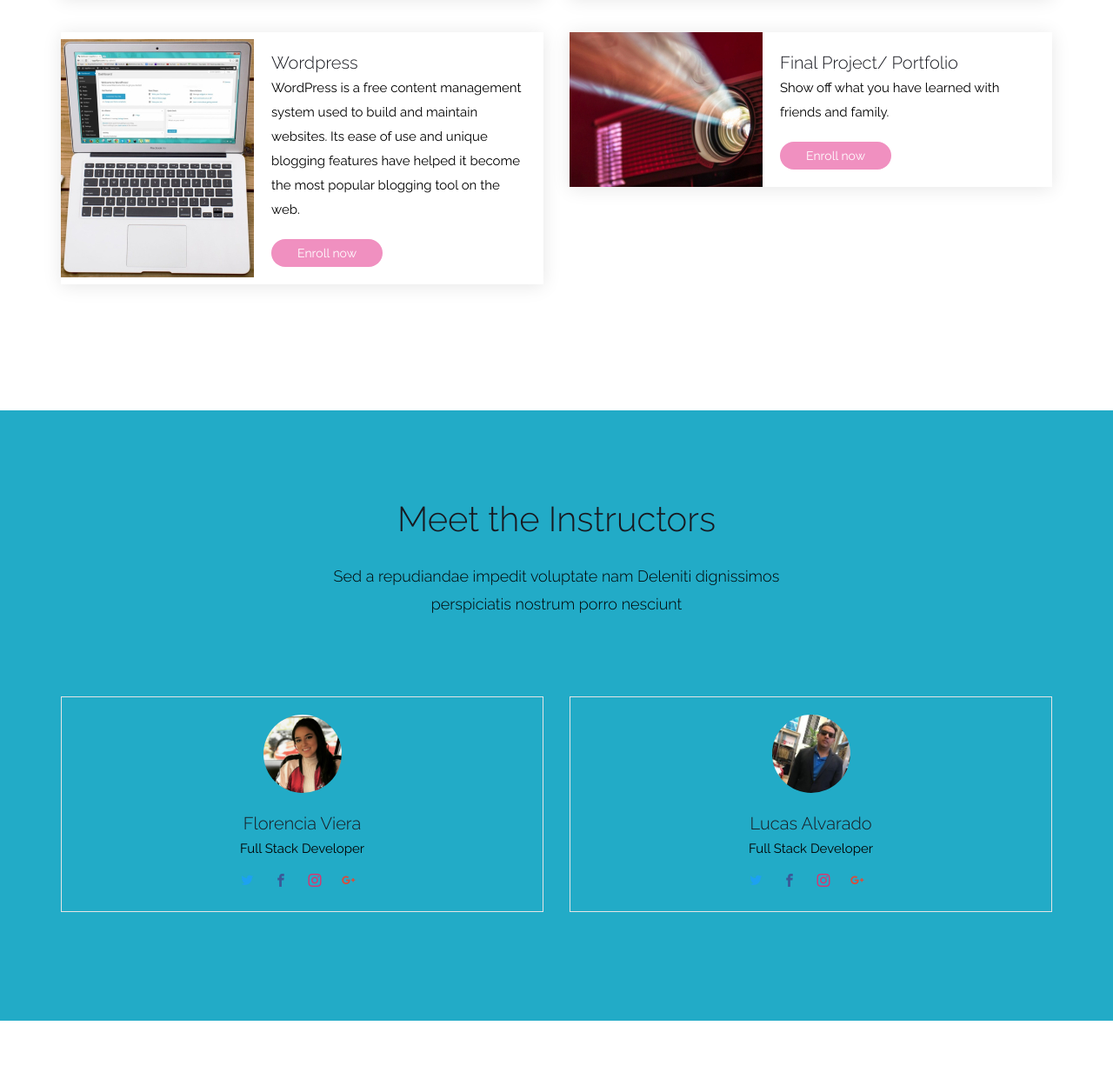
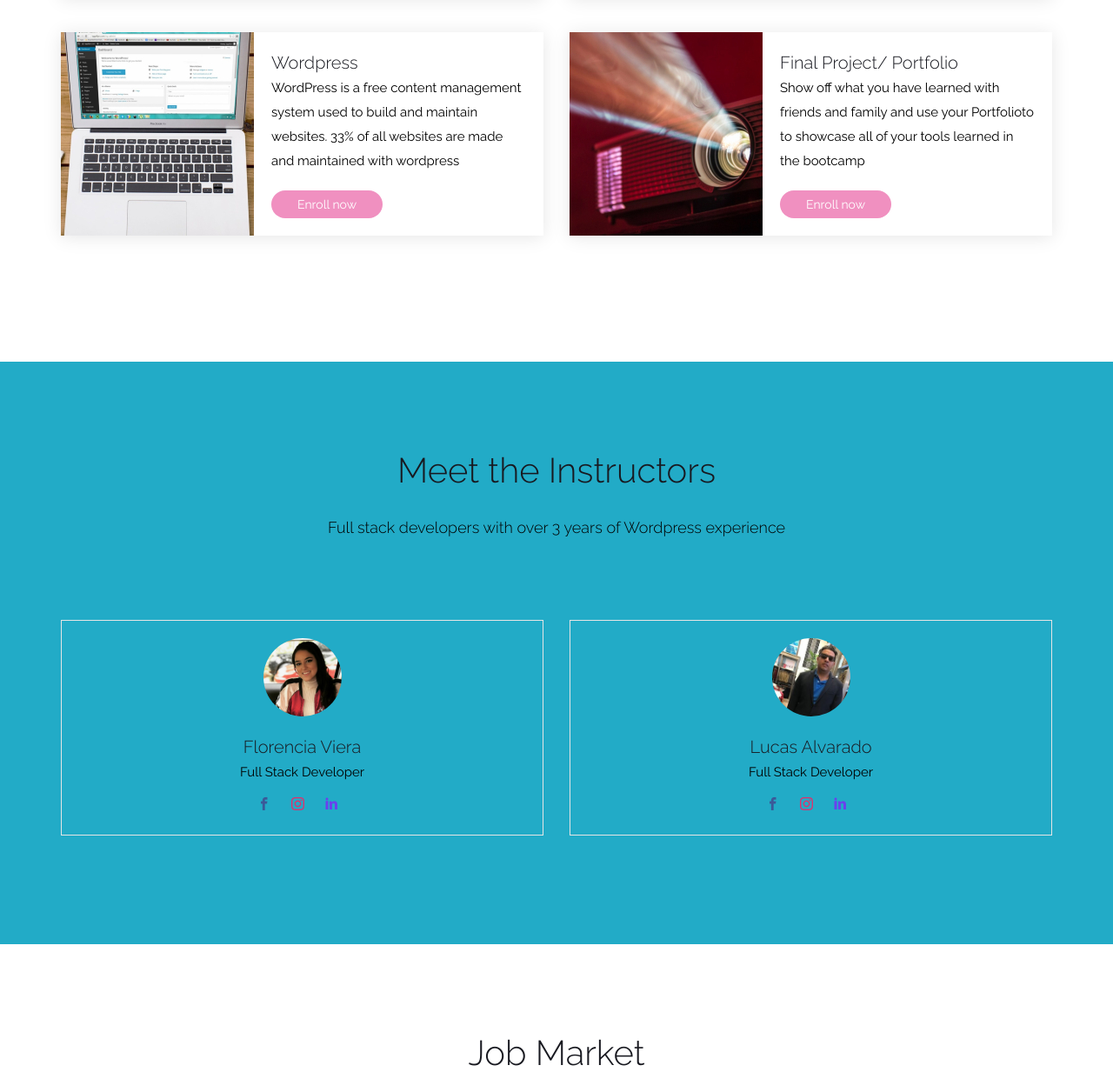
Before and after one commit to lucasalvarado23/school, a website: page index.html in a window 1280 px wide. Shown: the part 2783-4016 px from the top of the page at 87% size. Drawn offline with Linux system fonts and the light colour scheme; files whose address does not match are found by name.

Commit message:
social media

```diff
--- a/index.html
+++ b/index.html
@@ -263,7 +263,7 @@
                 </div>
                 <div class="text">
                   <h3>Wordpress</h3>
-                  <p>WordPress is a free content management system used to build and maintain websites. Its ease of use and unique blogging features have helped it become the most popular blogging tool on the web.</p>
+                  <p>WordPress is a free content management system used to build and maintain websites. 33% of all websites are made and maintained with wordpress</p>
                   <p><a href="#" class="btn">Enroll now</a></p>
                 </div>
               </div>
@@ -317,7 +317,7 @@
                 </div>
                 <div class="text">
                   <h3>Final Project/ Portfolio</h3>
-                  <p>Show off what you have learned with friends and family.</p>
+                  <p>Show off what you have learned with friends and family and use your Portfolioto to showcase all of your tools learned in the bootcamp</p>
                   <p><a href="#" class="btn">Enroll now</a></p>
                 </div>
               </div>
@@ -334,7 +334,7 @@
           <div class="row">
             <div class="col-md-6 col-md-offset-3 text-center section-heading probootstrap-animate">
               <h2>Meet the Instructors</h2>
-              <p class="lead">Sed a repudiandae impedit voluptate nam Deleniti dignissimos perspiciatis nostrum porro nesciunt</p>
+              <p class="lead">Full stack developers with over 3 years of Wordpress experience</p>
             </div>
           </div>
           <!-- END row -->
@@ -349,10 +349,9 @@
                   <h3>Florencia Viera</h3>
                   <p>Full Stack Developer</p>
                   <ul class="probootstrap-footer-social">
-                    <li class="twitter"><a href="#"><i class="icon-twitter"></i></a></li>
-                    <li class="facebook"><a href="#"><i class="icon-facebook2"></i></a></li>
-                    <li class="instagram"><a href="#"><i class="icon-instagram2"></i></a></li>
-                    <li class="google-plus"><a href="#"><i class="icon-google-plus"></i></a></li>
+                    <li class="facebook"><a href="https://www.facebook.com/florencia.viera.7"><i class="icon-facebook2"></i></a></li>
+                    <li class="instagram"><a href="https://www.instagram.com/floviera/"><i class="icon-instagram2"></i></a></li>
+                    <li class="linkedIn"><a href="https://www.linkedin.com/in/floviera/"><i class="icon-linkedin"></a></i>
                   </ul>
                 </div>
               </div>
@@ -367,10 +366,9 @@
                   <h3>Lucas Alvarado</h3>
                   <p>Full Stack Developer</p>
                   <ul class="probootstrap-footer-social">
-                    <li class="twitter"><a href="#"><i class="icon-twitter"></i></a></li>
-                    <li class="facebook"><a href="#"><i class="icon-facebook2"></i></a></li>
-                    <li class="instagram"><a href="#"><i class="icon-instagram2"></i></a></li>
-                    <li class="google-plus"><a href="#"><i class="icon-google-plus"></i></a></li>
+                    <li class="facebook"><a href="https://www.facebook.com/lucaselpibot"><i class="icon-facebook2"></i></a></li>
+                    <li class="instagram"><a href="https://www.instagram.com/lucaselpibot/"><i class="icon-instagram2"></i></a></li>
+                    <li class="linkedIn"><a href="https://www.linkedin.com/in/lalvarado92/"><i class="icon-linkedin"></a></i>
                   </ul>
                 </div>
               </div>
```
